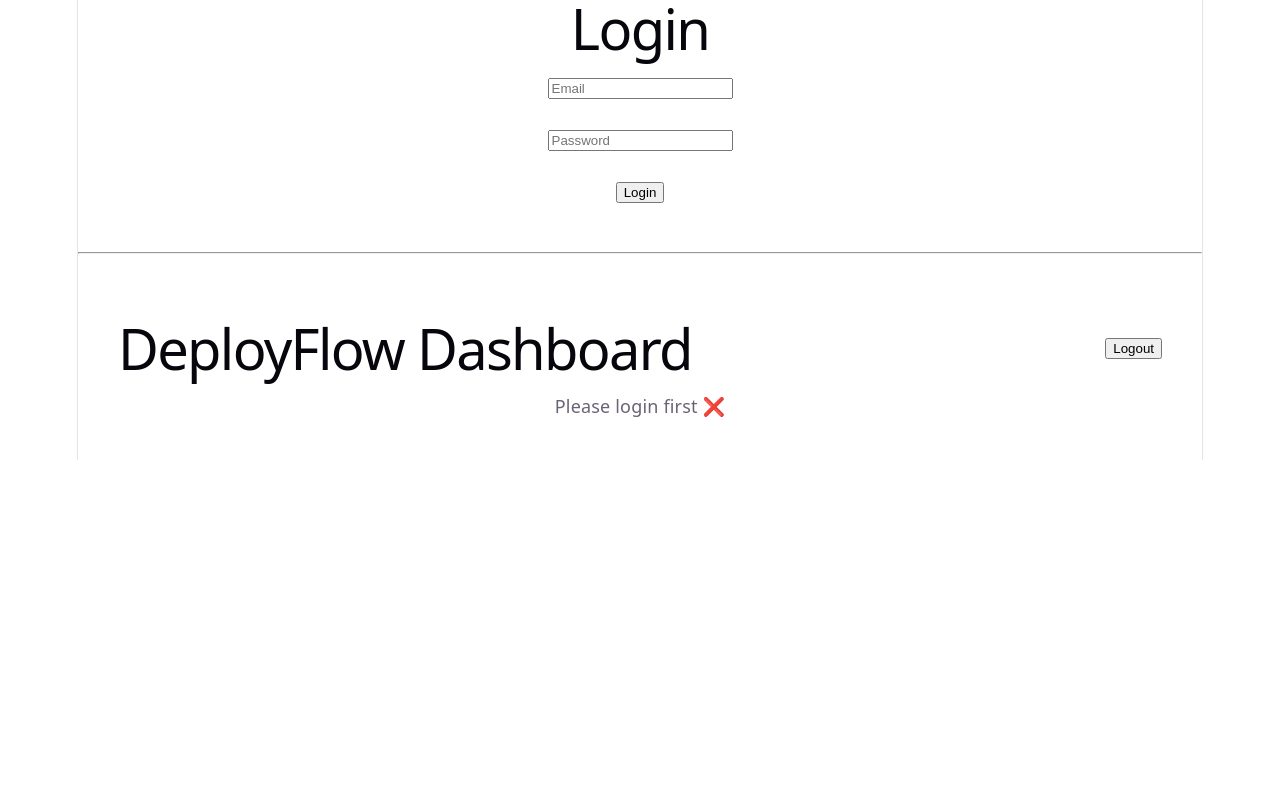
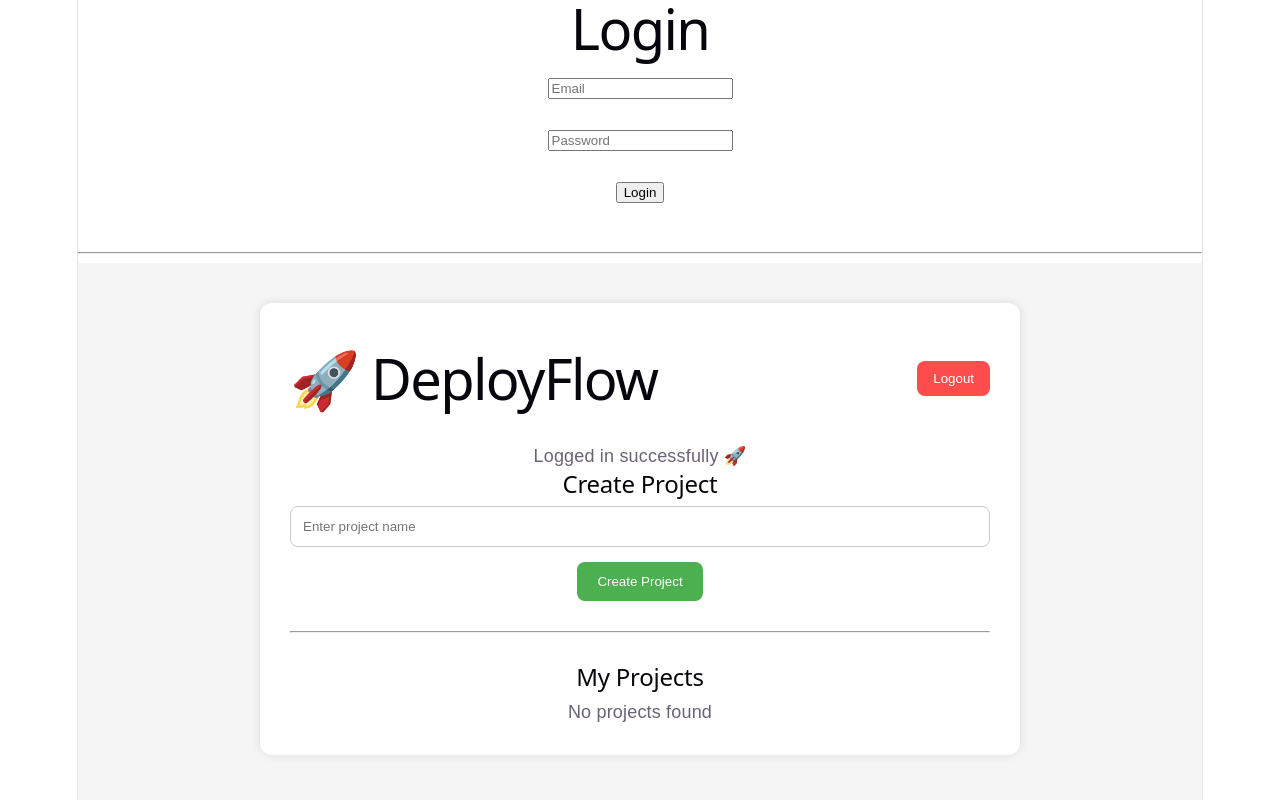
Before and after one commit to ParmandeepKaur/DeployFlow, a React app in the folder frontend/: page / in a window 1280 px wide. Shown: the part 430-1230 px from the top of the page. Before the commit the page ends 890 px from the top, so only its background shows below. Built offline with nearby package versions, Linux system fonts and the light colour scheme; the HTML template or start-up script is replaced by a standard one.

Commit message:
Added Jenkins pipeline

```diff
--- a/frontend/src/pages/Dashboard.jsx
+++ b/frontend/src/pages/Dashboard.jsx
@@ -89,49 +89,89 @@ function Dashboard() {
 
   const handleLogout = () => {
     localStorage.removeItem("token");
-
     window.location.reload();
   };
 
   return (
-    <div style={{ padding: "40px" }}>
+    <div
+      style={{
+        minHeight: "100vh",
+        backgroundColor: "#f5f5f5",
+        padding: "40px",
+        fontFamily: "Arial",
+      }}
+    >
+      <div
+        style={{
+          maxWidth: "700px",
+          margin: "auto",
+          backgroundColor: "white",
+          borderRadius: "12px",
+          padding: "30px",
+          boxShadow: "0 0 10px rgba(0,0,0,0.1)",
+        }}
+      >
         <div
           style={{
             display: "flex",
             justifyContent: "space-between",
             alignItems: "center",
+            marginBottom: "20px",
           }}
         >
-        <h1>DeployFlow Dashboard</h1>
+          <h1>🚀 DeployFlow</h1>
 
-        <button onClick={handleLogout}>
+          <button
+            onClick={handleLogout}
+            style={{
+              backgroundColor: "#ff4d4d",
+              color: "white",
+              border: "none",
+              padding: "10px 16px",
+              borderRadius: "8px",
+              cursor: "pointer",
+            }}
+          >
             Logout
           </button>
         </div>
 
-      {token ? (
-        <>
         <p>Logged in successfully 🚀</p>
 
         <h2>Create Project</h2>
 
         <input
           type="text"
-            placeholder="Project name"
+          placeholder="Enter project name"
           value={projectName}
           onChange={(e) =>
             setProjectName(e.target.value)
           }
+          style={{
+            width: "100%",
+            padding: "12px",
+            borderRadius: "8px",
+            border: "1px solid #ccc",
+            marginBottom: "15px",
+            boxSizing: "border-box",
+          }}
         />
 
-          <br />
-          <br />
-
-          <button onClick={handleCreateProject}>
+        <button
+          onClick={handleCreateProject}
+          style={{
+            backgroundColor: "#4CAF50",
+            color: "white",
+            border: "none",
+            padding: "12px 20px",
+            borderRadius: "8px",
+            cursor: "pointer",
+          }}
+        >
           Create Project
         </button>
 
-          <hr />
+        <hr style={{ margin: "30px 0" }} />
 
         <h2>My Projects</h2>
 
@@ -142,19 +182,28 @@ function Dashboard() {
             <div
               key={project.id}
               style={{
+                display: "flex",
+                justifyContent: "space-between",
+                alignItems: "center",
+                backgroundColor: "#f9f9f9",
+                padding: "15px",
+                borderRadius: "10px",
                 marginBottom: "10px",
               }}
             >
-                <span>
-                  • {project.name}
-                </span>
+              <span>{project.name}</span>
 
               <button
                 onClick={() =>
                   handleDeleteProject(project.id)
                 }
                 style={{
-                    marginLeft: "10px",
+                  backgroundColor: "#ff4d4d",
+                  color: "white",
+                  border: "none",
+                  padding: "8px 12px",
+                  borderRadius: "8px",
+                  cursor: "pointer",
                 }}
               >
                 Delete
@@ -162,10 +211,7 @@ function Dashboard() {
             </div>
           ))
         )}
-        </>
-      ) : (
-        <p>Please login first ❌</p>
-      )}
+      </div>
     </div>
   );
 }
```
Also changed, not shown: 1 other file (tests, documents, lock files or other folders). Lines whose indentation alone changed are shown as unchanged.
